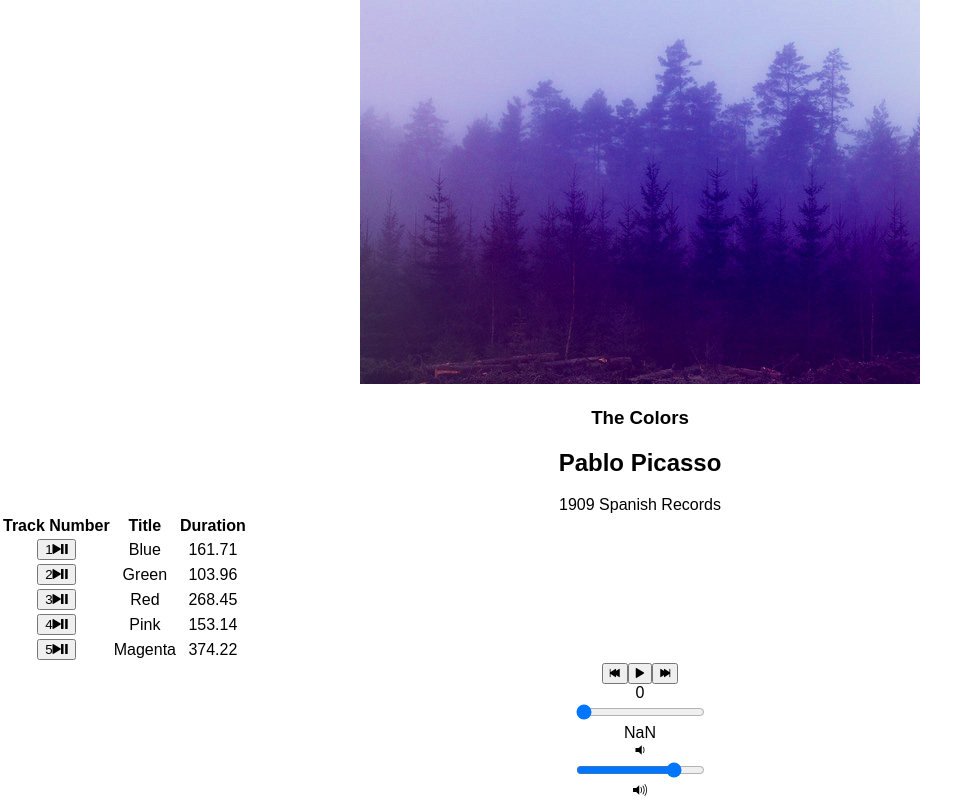
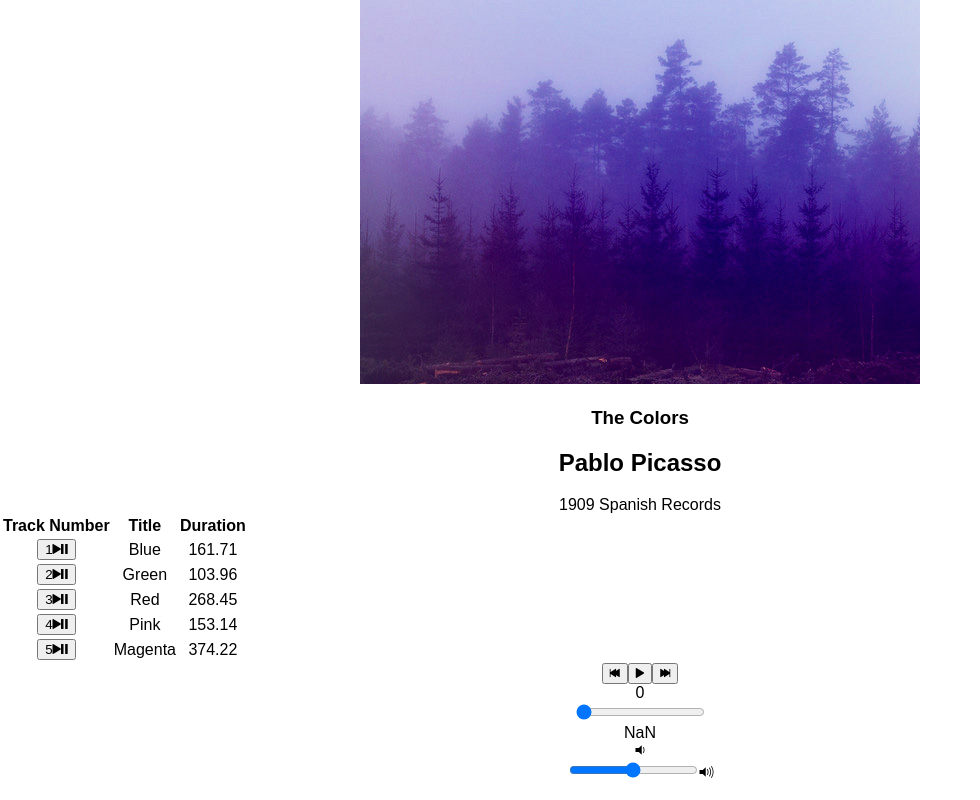
Before and after one commit to jylei2426/bloc-jams-react, a React (Create React App) app: page /album/the-colors in a window 1280 px wide. Shown: the part 274-1074 px from the top of the page, without its empty margins (0-980 px from the left). Built offline with nearby package versions, Linux system fonts and the light colour scheme.

Commit message:
range inputs assignment

```diff
--- a/src/components/PlayerBar.js
+++ b/src/components/PlayerBar.js
@@ -29,9 +29,16 @@ import React, { Component } from 'react';
          <div className="total-time">{this.props.duration}</div>
          </section>
          <section id="volume-control">
-           <div className="icon ion-volume-low"></div>
-           <input type="range" className="seek-bar" value="80" />
-           <div className="icon ion-volume-high"></div>
+           <div className="icon ion-volume-low">{this.props.volume}</div>
+           <input type="range"
+           className="seek-bar"
+           value={this.props.volume}
+           max="1"
+           min="0"
+           step="0.01"
+           onChange={this.props.handleTimeVolume}
+           />
+            <span className="icon ion-volume-high"></span>
          </section>
 
 
```
